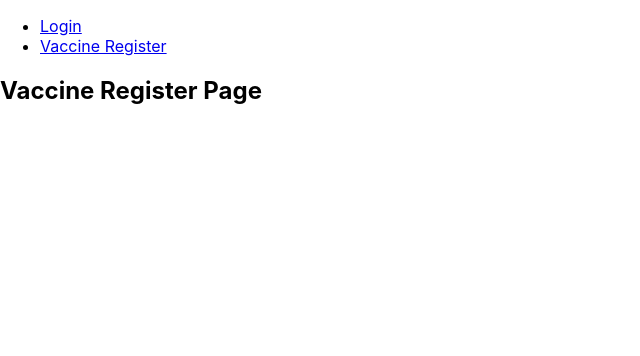
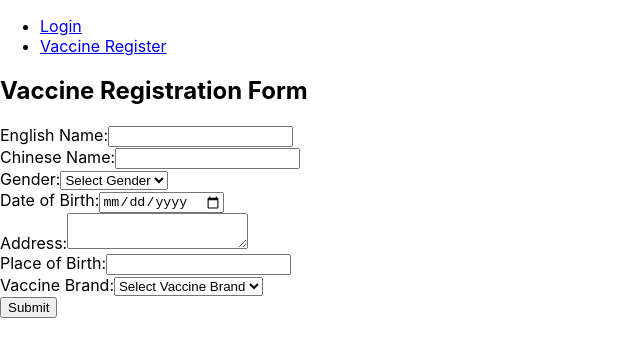
Before and after one commit to pchong-msrl/security-vaccine-booking, a React (Create React App) app: page /vaccine-register in a window 1280 px wide. Shown: the top 356 px of the page, without its empty margins (0-640 px from the left). Built offline with nearby package versions, Linux system fonts and the light colour scheme.

Commit message:
component structure and register form for input

```diff
--- a/src/App.tsx
+++ b/src/App.tsx
@@ -1,5 +1,7 @@
 import React from "react";
 import { BrowserRouter as Router, Switch, Route, Link } from "react-router-dom";
+import LoginPage from "./components/Login";
+import VaccineRegisterPage from "./components/register";
 
 function App() {
   return (
@@ -29,12 +31,4 @@ function App() {
   );
 }
 
-function LoginPage() {
-  return <h2>Login Page</h2>;
-}
-
-function VaccineRegisterPage() {
-  return <h2>Vaccine Register Page</h2>;
-}
-
 export default App;
--- /dev/null
+++ b/src/components/Login.tsx
@@ -0,0 +1,7 @@
+import React from "react";
+
+function LoginPage() {
+  return <h2>Login Page</h2>;
+}
+
+export default LoginPage;
--- /dev/null
+++ b/src/components/register.tsx
@@ -0,0 +1,98 @@
+import React, { useState } from "react";
+
+function VaccineRegister() {
+  const [englishName, setEnglishName] = useState("");
+  const [chineseName, setChineseName] = useState("");
+  const [gender, setGender] = useState("");
+  const [dateOfBirth, setDateOfBirth] = useState("");
+  const [address, setAddress] = useState("");
+  const [placeOfBirth, setPlaceOfBirth] = useState("");
+  const [vaccineBrand, setVaccineBrand] = useState("");
+
+  const handleSubmit = (event: React.FormEvent<HTMLFormElement>) => {
+    event.preventDefault();
+    // Handle form submission here
+  };
+
+  return (
+    <div>
+      <h2>Vaccine Registration Form</h2>
+      <form onSubmit={handleSubmit}>
+        <label>
+          English Name:
+          <input
+            type="text"
+            value={englishName}
+            onChange={(event) => setEnglishName(event.target.value)}
+          />
+        </label>
+        <br />
+        <label>
+          Chinese Name:
+          <input
+            type="text"
+            value={chineseName}
+            onChange={(event) => setChineseName(event.target.value)}
+          />
+        </label>
+        <br />
+        <label>
+          Gender:
+          <select
+            value={gender}
+            onChange={(event) => setGender(event.target.value)}
+          >
+            <option value="">Select Gender</option>
+            <option value="male">Male</option>
+            <option value="female">Female</option>
+            <option value="other">Other</option>
+          </select>
+        </label>
+        <br />
+        <label>
+          Date of Birth:
+          <input
+            type="date"
+            value={dateOfBirth}
+            onChange={(event) => setDateOfBirth(event.target.value)}
+          />
+        </label>
+        <br />
+        <label>
+          Address:
+          <textarea
+            value={address}
+            onChange={(event) => setAddress(event.target.value)}
+          />
+        </label>
+        <br />
+        <label>
+          Place of Birth:
+          <input
+            type="text"
+            value={placeOfBirth}
+            onChange={(event) => setPlaceOfBirth(event.target.value)}
+          />
+        </label>
+        <br />
+        <label>
+          Vaccine Brand:
+          <select
+            value={vaccineBrand}
+            onChange={(event) => setVaccineBrand(event.target.value)}
+          >
+            <option value="">Select Vaccine Brand</option>
+            <option value="pfizer">Pfizer</option>
+            <option value="moderna">Moderna</option>
+            <option value="astrazeneca">AstraZeneca</option>
+            <option value="sinovac">Sinovac</option>
+          </select>
+        </label>
+        <br />
+        <button type="submit">Submit</button>
+      </form>
+    </div>
+  );
+}
+
+export default VaccineRegister;
```
